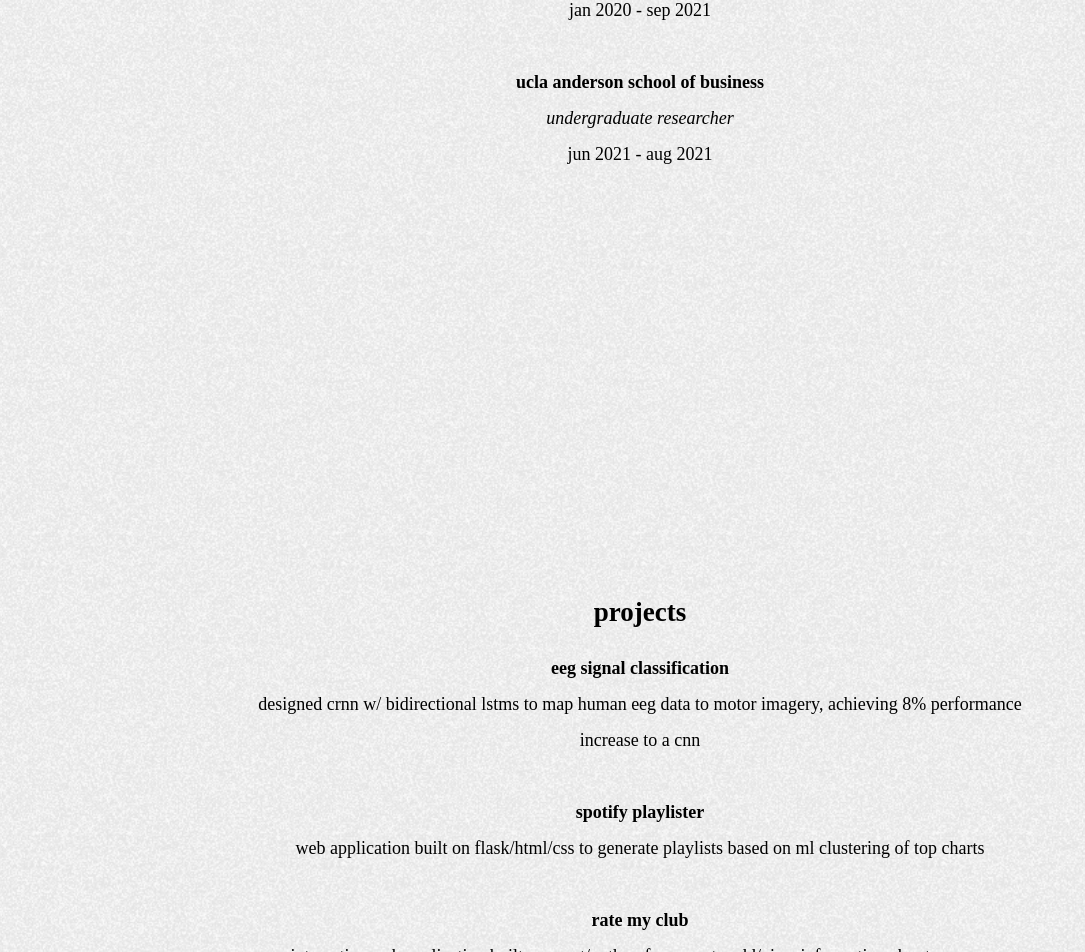
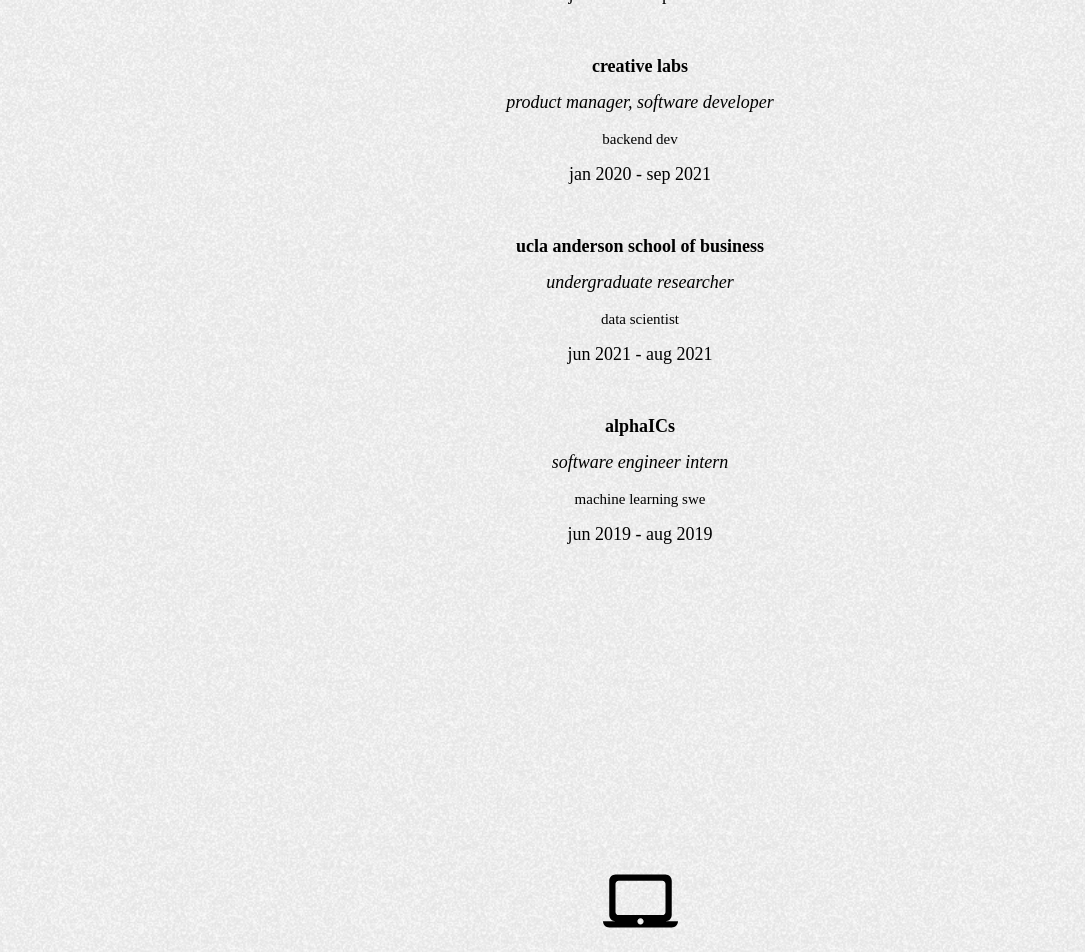
Before and after one commit to pranav-maddali/pranav-maddali.github.io, a React (Create React App) app in the folder website/: page / in a window 1280 px wide. Shown: the part 1320-2272 px from the top of the page, without its empty margins (0-1085 px from the left). Built offline with nearby package versions, Linux system fonts and the light colour scheme.

Commit message:
header icons + writeup details

```diff
--- a/website/src/App.css
+++ b/website/src/App.css
@@ -114,21 +114,39 @@
 }
 
 .ex span {
-  opacity: 0.2;
+  opacity: 0.4;
   transition: all 2000ms;
 }
 
 .ex:hover span {
   opacity: 1;
 }
+#section1 {
+  padding-bottom: 20%;
+}
 
-#section2, #section3, #section4, #section5, #section6 {
+#section2 {
+  padding-top: 5%;
+  padding-bottom: 20%;
+}
+
+#section3, #section4 {
+  padding-top: 15%;
+  padding-bottom: 20%;
+}
+
+#section6 {
+  padding-top: 20%;
+  padding-bottom: 20%
+}
+
+#section5 {
   padding-top: 25%;
-  padding-bottom: 25%;
+  padding-bottom: 20%;
 }
 
 #section7 {
-  padding-top: 25%;
+  padding-top: 15%;
   padding-bottom: 50%;
 }
 
--- a/website/src/App.js
+++ b/website/src/App.js
@@ -10,6 +10,12 @@ import AutoAwesomeIcon from '@mui/icons-material/AutoAwesome';
 import FmdGoodIcon from '@mui/icons-material/FmdGood';
 import EmailRoundedIcon from '@mui/icons-material/EmailRounded';
 import LocalPhoneRoundedIcon from '@mui/icons-material/LocalPhoneRounded';
+import WorkRoundedIcon from '@mui/icons-material/WorkRounded';
+import LaptopMacRoundedIcon from '@mui/icons-material/LaptopMacRounded';
+import PsychologyRoundedIcon from '@mui/icons-material/PsychologyRounded';
+import AccountBalanceRoundedIcon from '@mui/icons-material/AccountBalanceRounded';
+import DirectionsBikeRoundedIcon from '@mui/icons-material/DirectionsBikeRounded';
+import InfoRoundedIcon from '@mui/icons-material/InfoRounded';
 
 import "./App.css"
 
@@ -32,21 +38,53 @@ class App extends Component {
               />
               <div className='container'>
                 <Section
-                  title="experiences"
-                  subtitle={<p><b>meta</b><br></br><i>software engineer intern</i><br></br>jun 2022 - sep 2022<br></br><br></br><b>creative labs</b><br></br><i>product manager, software developer</i><br></br>jan 2020 - sep 2021<br></br><br></br><b>ucla anderson school of business</b><br></br><i>undergraduate researcher</i><br></br>jun 2021 - aug 2021<br></br></p>}
+                  title={<p><WorkRoundedIcon style={{'fontSize':'75px'}}/><br></br>experiences</p>}
+                  subtitle={<p>
+                              <b>meta</b>
+                              <br></br>
+                              <i>software engineer intern</i>
+                              <br></br>
+                              <small>applied research swe</small>
+                              <br></br>
+                              jun 2022 - sep 2022
+                              <br></br><br></br>
+                              <b>creative labs</b>
+                              <br></br>
+                              <i>product manager, software developer</i>
+                              <br></br>
+                              <small>backend dev</small>
+                              <br></br>
+                              jan 2020 - sep 2021
+                              <br></br><br></br>
+                              <b>ucla anderson school of business</b>
+                              <br></br>
+                              <i>undergraduate researcher</i>
+                              <br></br>
+                              <small>data scientist</small>
+                              <br></br>
+                              jun 2021 - aug 2021
+                              <br></br><br></br>
+                              <b>alphaICs</b>
+                              <br></br>
+                              <i>software engineer intern</i>
+                              <br></br>
+                              <small>machine learning swe</small>
+                              <br></br>
+                              jun 2019 - aug 2019
+                            </p>}
                   id="section2"
                 />
               </div>
               <div className='container'>
                 <Section
-                  title="projects"
-                  subtitle={<p><b>eeg signal classification</b><br></br>designed crnn w/ bidirectional lstms to map human eeg data to motor imagery, achieving 8% performance increase to a cnn<br></br><br></br><b>spotify playlister</b><br></br>web application built on flask/html/css to generate playlists based on ml clustering of top charts<br></br><br></br><b>rate my club</b><br></br>interactive web application built on react/python for users to add/view information about campus organizations</p>}
+                  title={<p><LaptopMacRoundedIcon style={{'fontSize':'75px'}}/><br></br>projects</p>}
+                  subtitle={<p><b><a href="https://drive.google.com/file/d/1m9gxhilE8N2UGFZ4JU700Q5dUFpLlnAI/view?usp=sharing" target='_blank' style={{'textDecoration':'none', 'color':'#000000'}}>eeg signal classification</a></b><br></br>designed crnn w/ bidirectional lstms to map human eeg data to motor imagery, achieving 8% performance increase to a cnn<br></br><br></br><b><a href="https://github.com/pranav-maddali/spotify_playlister" target='_blank' style={{'textDecoration':'none', 'color':'#000000'}}>spotify playlister</a></b><br></br>web application built on flask/html/css to generate playlists based on ml clustering of top charts<br></br><br></br><b><a href="https://github.com/pranav-maddali/Rate-My-Club" target='_blank' style={{'textDecoration':'none', 'color':'#000000'}}>rate my club</a></b><br></br>interactive web application built on react/python for users to add/view information about campus organizations<br></br><br></br><b><a href="https://github.com/pranav-maddali" target="_blank" style={{'textDecoration':'none', 'color':'#000000'}}>...and more projects in c++, data science, python, etc.</a></b></p>}
                   id="section3"
                 />
               </div>
               <div className='container'>
                 <Section
-                  title="skills"
+                  title={<p><PsychologyRoundedIcon style={{'fontSize':'75px'}}/><br></br>skills</p>}
                   subtitle={<p>
                               <b>languages</b>
                               <br></br>
@@ -59,30 +97,34 @@ class App extends Component {
                               <b>other</b>
                               <br></br>
                               aws, machine learning, numpy, pandas, hugging face, jupyter nb, git
+                              <br></br><br></br>
+                              <b>relevant coursework</b>
+                              <br></br>
+                              deep learning (grad), machine learning, computer organization, probability, advanced algorithms, operating systems, computer networks
                             </p>}
                   id="section4"
                 />
               </div>
               <div className='container'>
                 <Section
-                  title="organizations"
+                  title={<p><AccountBalanceRoundedIcon style={{'fontSize':'75px'}}/><br></br>organizations</p>}
                   subtitle={<p><b>creative labs</b><br></br><i>served as a backend developer on mobile app 'partiic' to display parties around campus</i><br></br><br></br><b>acm</b><br></br><i>machine learning crash-course workshops</i><br></br><br></br><b>delta sigma pi</b><br></br><i>served as senior-vice president and director of brotherhood</i></p>}
                   id="section5"
                 />
               </div>
               <div className='container'>
                 <Section
-                  title="interests"
+                  title={<p><DirectionsBikeRoundedIcon style={{'fontSize':'75px'}}/><br></br>interests</p>}
                   subtitle={<p>
                               <div className='Row2'>
                                 <div className='Column'>
-                                  <SportsBasketballIcon style={{'fontSize':'75px'}}/>
+                                  <SportsBasketballIcon style={{'fontSize':'50px'}}/>
                                 </div>
                                 <div className='Column'>
-                                  <AlbumIcon style={{'fontSize':'75px'}}/>
+                                  <AlbumIcon style={{'fontSize':'50px'}}/>
                                 </div>
                                 <div className='Column'>
-                                  <AutoAwesomeIcon style={{'fontSize':'75px'}}/>
+                                  <AutoAwesomeIcon style={{'fontSize':'50px'}}/>
                                 </div>
                               </div>
                               <div className='Row2'>
@@ -95,7 +137,8 @@ class App extends Component {
                                 <div className='Column'>
                                   <Section
                                     title="music"
-                                    subtitle={<p>i predominantly listen to rap or edm, and my favorite artist is <b>travis scott</b>. i started djing (tbd on stage name) my junior year at ucla for orgs on campus. mainly dabble in house and edm but learning how to mix rap currently.</p>}
+                                    subtitle={<p>i predominantly listen to rap or edm, and my favorite artist is <b>travis scott</b>. i started djing in 2021 at ucla for orgs on campus. mainly dabble in house and edm but learning how to mix rap currently.</p>}
+                                    id="mini-section2"
                                   />
                                 </div>
                                 <div className='Column'>
@@ -111,19 +154,19 @@ class App extends Component {
               </div>
               <div className='container'>
                 <Section
-                  title="about"
+                  title={<p><InfoRoundedIcon style={{'fontSize':'75px'}}/><br></br>about</p>}
                   subtitle={<p>
-                              check out my resume/socials using the menu on the right. more information down below:
+                              check out my resume/socials using the menu on the right and contact information down below:
                               <br></br><br></br>
-                              <EmailRoundedIcon />
+                              <EmailRoundedIcon style={{'fontSize':'50px'}}/>
                               <br></br>
                               <b>pranav1608maddali@gmail.com</b>
                               <br></br><br></br>
-                              <LocalPhoneRoundedIcon />
+                              <LocalPhoneRoundedIcon style={{'fontSize':'50px'}}/>
                               <br></br>
                               <b>(323) 810-8390</b>
                               <br></br><br></br>
-                              <FmdGoodIcon />
+                              <FmdGoodIcon style={{'fontSize':'50px'}}/>
                               <br></br>
                               <b>bangalore,india</b>
                               <br></br><br></br>
```
